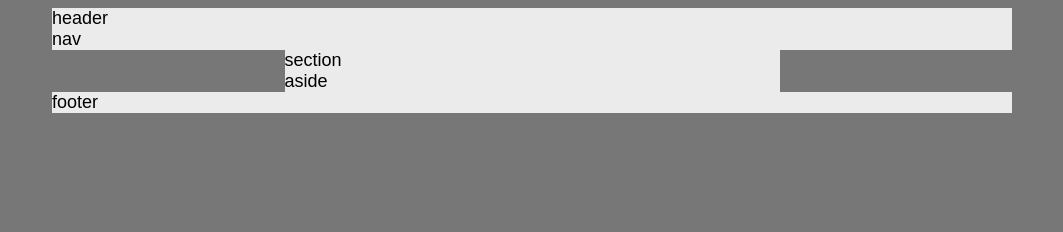
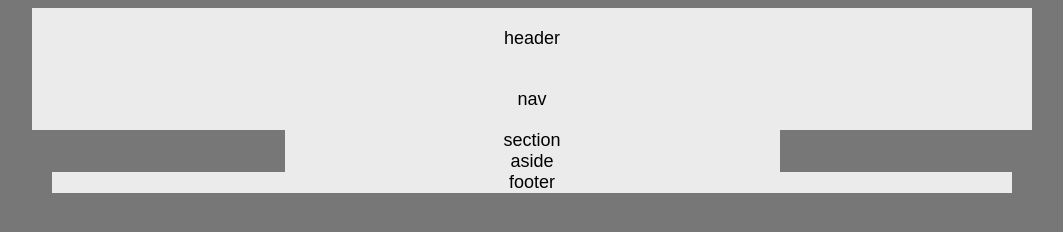
Before and after one commit to rbruff/HW-Wireframe, a plain HTML site: page index.html in a window 1280 px wide. Shown: the whole page, without its empty margins (108-1171 px from the left). Drawn offline with Linux system fonts and the light colour scheme.

Commit message:
centered

```diff
--- a/style.css
+++ b/style.css
@@ -2,11 +2,14 @@ body{
     background-color: #777;
     font-family: Arial, Helvetica, sans-serif;
     font-size: 18px;
+    text-align: center;
 }
 .header{
     width: 960px;
     background-color: #ebebeb;
     margin: auto;
+    padding: 20px;
+
 
 
 }
@@ -14,6 +17,8 @@ body{
     width: 960px;
     background-color: #ebebeb;
     margin: auto;
+    padding: 20px;
+
 
 
 }
```
